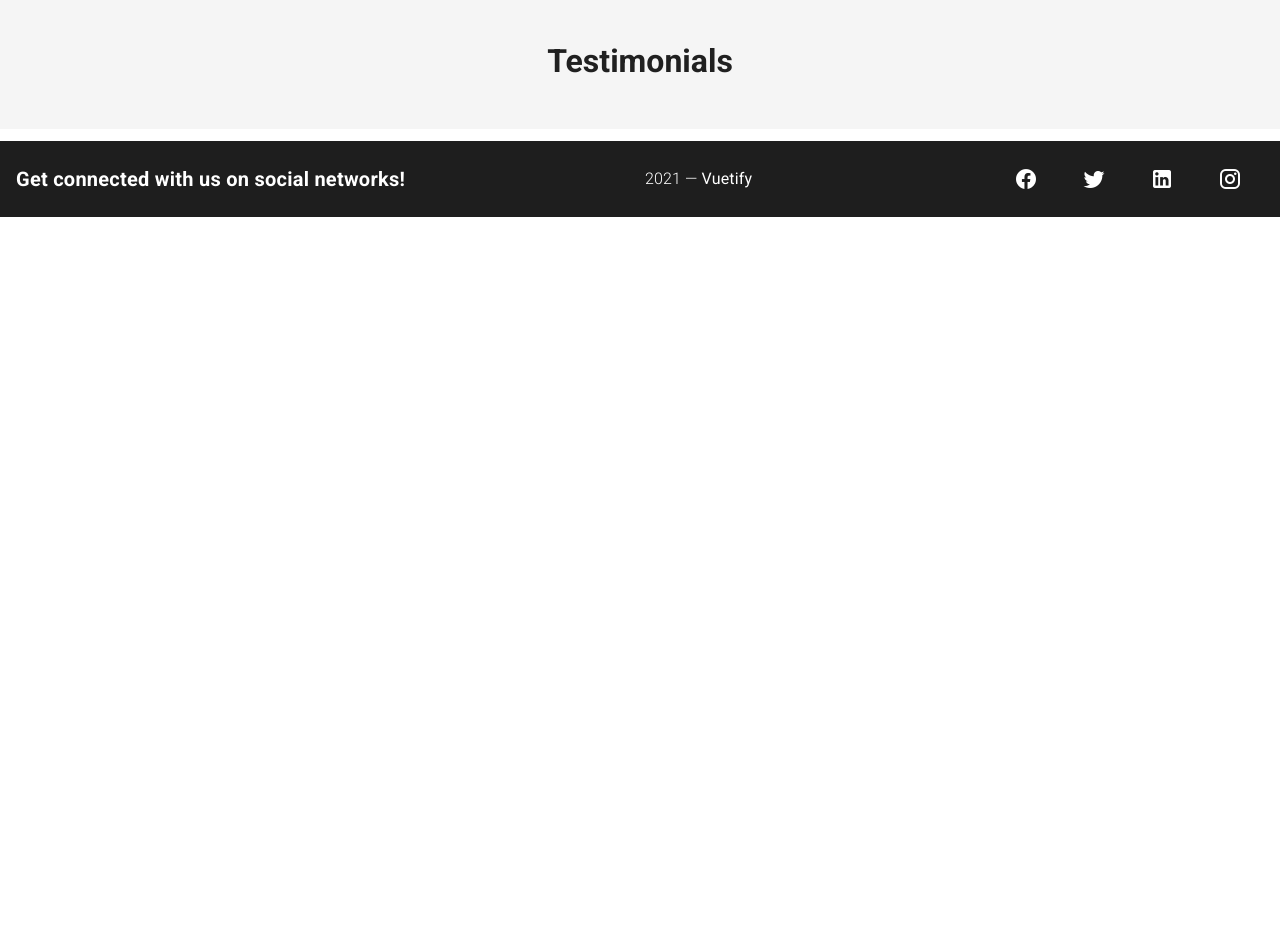
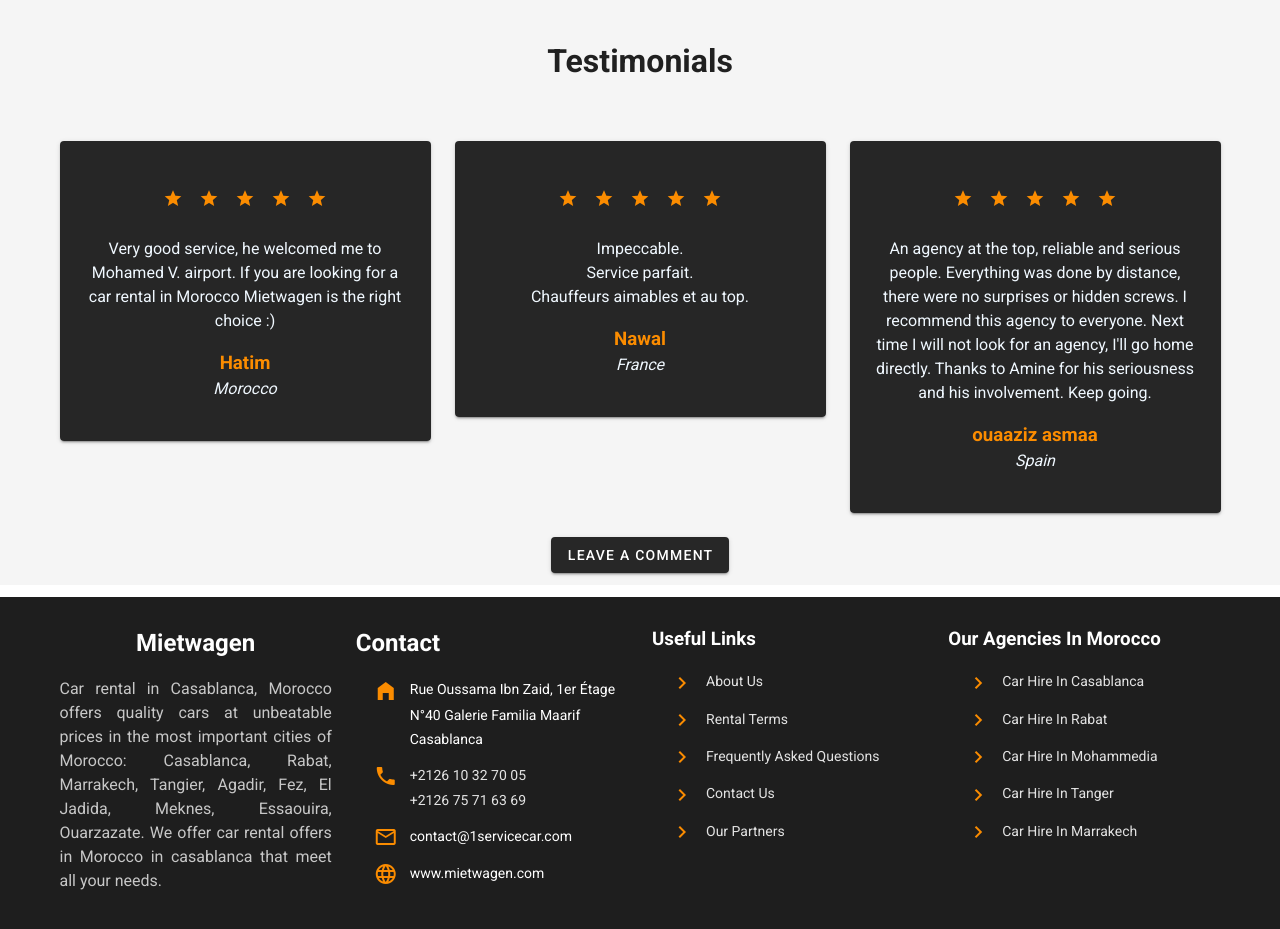
Before and after one commit to itsmaarouf/autoleihen, a Vue app: page / in a window 1280 px wide. Shown: the part 4160-5089 px from the top of the page. Before the commit the page ends 4377 px from the top, so only its background shows below. Built offline with nearby package versions, Linux system fonts and the light colour scheme.

Commit message:
Home static complete

```diff
--- a/src/components/MyFooter.vue
+++ b/src/components/MyFooter.vue
@@ -1,31 +1,135 @@
 <template>
   <v-footer dark padless>
     <v-card class="flex footers" flat tile>
-      <v-card-title>
-        <strong class="subheading"
-          >Get connected with us on social networks!</strong
-        >
+      <v-container>
+        <v-row>
+          <v-col cols="12"
+                 lg="3"
+                 md="6"
+                 sm="12"
+          >
+            <h2 class="my-4 text-center">Mietwagen</h2>
+            <p class="text-justify descrip">Car rental in Casablanca, Morocco offers quality cars at unbeatable prices
+              in the most important cities of Morocco: Casablanca, Rabat, Marrakech, Tangier, Agadir, Fez, El Jadida,
+              Meknes, Essaouira, Ouarzazate. We offer car rental offers in Morocco in casablanca that meet all your
+              needs.</p>
+          </v-col>
+          <v-col cols="12"
+                 lg="3"
+                 md="6"
+                 sm="12"
+          >
+            <h2 class="my-4">Contact</h2>
+           <ul class="contact-info">
+             <li>
+               <v-icon
+                   class="ml-n9 mr-3"
+                 color="#FB8C00"
+             >mdi-home-variant</v-icon>
+               <span >Rue Oussama Ibn Zaid, 1er Étage N°40 Galerie Familia Maarif Casablanca</span></li>
+             <li>
+               <v-icon
+                   class="ml-n9 mr-3"
+                 color="#FB8C00"
+             >mdi-phone</v-icon>
+               <span ><a href="tel:+212610327005">+2126 10 32 70 05</a> <br>
+                <a href="tel:+212675716369">+2126 75 71 63 69</a></span></li>
+             <li>
+               <v-icon
+                   class="ml-n9 mr-3"
+                 color="#FB8C00"
+             >mdi-email-outline</v-icon>
+               <span >contact@1servicecar.com</span></li>
+             <li>
+               <v-icon
+                   class="ml-n9 mr-3"
+                 color="#FB8C00"
+             >mdi-web</v-icon>
+               <span >www.mietwagen.com</span></li>
+           </ul>
+          </v-col>
+          <v-col cols="12"
+                 lg="3"
+                 md="6"
+                 sm="12"
+          >
+            <h3 class="my-4">Useful Links</h3>
+            <ul class="contact-info">
+              <li>
+                <v-icon
+                    class="ml-n9 mr-3"
+                    color="#FB8C00"
+                >mdi-chevron-right</v-icon>
+                <router-link to="/about">About Us</router-link></li>
+              <li>
+                <v-icon
+                    class="ml-n9 mr-3"
+                    color="#FB8C00"
+                >mdi-chevron-right</v-icon>
+                <router-link to="/rental-conditions">Rental Terms</router-link></li>
+              <li>
+                <v-icon
+                    class="ml-n9 mr-3"
+                    color="#FB8C00"
+                >mdi-chevron-right</v-icon>
+                <router-link to="/frequently-asked-questions">Frequently Asked Questions</router-link></li>
+              <li>
+                <v-icon
+                    class="ml-n9 mr-3"
+                    color="#FB8C00"
+                >mdi-chevron-right</v-icon>
+                <router-link to="/contact">Contact Us</router-link></li>
+              <li>
+                <v-icon
+                    class="ml-n9 mr-3"
+                    color="#FB8C00"
+                >mdi-chevron-right</v-icon>
+                <router-link to="/partners">Our Partners</router-link></li>
 
-        <v-spacer></v-spacer>
-        <span
-          class="
-            py-2
-            white--text
-            font-weight-light
-            text-subtitle-1 text-center
-            d-inline
-          "
-        >
-          {{ new Date().getFullYear() }} — <strong>Vuetify</strong>
-        </span>
-        <v-spacer></v-spacer>
+            </ul>
+          </v-col>
+          <v-col cols="12"
+                 lg="3"
+                 md="6"
+                 sm="12"
+          >
+            <h3 class="my-4">Our Agencies In Morocco</h3>
+            <ul class="contact-info">
+              <li>
+                <v-icon
+                    class="ml-n9 mr-3"
+                    color="#FB8C00"
+                >mdi-chevron-right</v-icon>
+                <router-link to="/car-rental-agency-in-casablanca">Car Hire In Casablanca</router-link></li>
+              <li>
+                <v-icon
+                    class="ml-n9 mr-3"
+                    color="#FB8C00"
+                >mdi-chevron-right</v-icon>
+                <router-link to="/car-rental-agency-in-rabat">Car Hire In Rabat</router-link></li>
+              <li>
+                <v-icon
+                    class="ml-n9 mr-3"
+                    color="#FB8C00"
+                >mdi-chevron-right</v-icon>
+                <router-link to="/car-rental-agency-in-mohammedia">Car Hire In Mohammedia</router-link></li>
+              <li>
+                <v-icon
+                    class="ml-n9 mr-3"
+                    color="#FB8C00"
+                >mdi-chevron-right</v-icon>
+                <router-link to="/car-rental-agency-in-tanger">Car Hire In Tanger</router-link></li>
+              <li>
+                <v-icon
+                    class="ml-n9 mr-3"
+                    color="#FB8C00"
+                >mdi-chevron-right</v-icon>
+                <router-link to="/car-rental-agency-in-marrakech">Car Hire In Marrakech</router-link></li>
 
-        <v-btn v-for="icon in icons" :key="icon" class="mx-4" dark icon>
-          <v-icon size="24px">
-            {{ icon }}
-          </v-icon>
-        </v-btn>
-      </v-card-title>
+            </ul>
+          </v-col>
+        </v-row>
+      </v-container>
     </v-card>
   </v-footer>
 </template>
@@ -42,4 +146,28 @@ export default {
 <style lang="stylus" scoped>
 .ftr
   background-color #868686 !important
+
+.descrip
+  color #c7c7c7
+  font-size medium
+a
+  text-decoration none
+  cursor pointer
+  color #ffffff
+.contact
+  margin 0 2px
+  padding 0 2px
+.contact-info
+  position relative
+  margin-bottom 50px
+  list-style none
+  li
+    position: relative
+    line-height: 24px
+    font-size: 14px
+    padding-left: 30px
+    margin-bottom: 12px
+    a
+      color: #e3e3e3
+
 </style>
--- a/src/components/Testimonial.vue
+++ b/src/components/Testimonial.vue
@@ -4,6 +4,79 @@
       <v-row>
         <v-col>
           <h1 class="my-8 text-center">Testimonials</h1>
+        </v-col>
+      </v-row>
+      <v-row>
+        <v-col cols="12"
+               lg="4"
+               md="6"
+        >
+          <v-card class="ma-auto">
+            <div class="text-center testimo px-5 pt-5 pb-10">
+            <v-rating
+                class="my-5"
+                color="warning"
+                empty-icon="$mdiStarOutline"
+                 hover
+                length="5"
+                readonly
+                size="20"
+                value="10"
+            ></v-rating>
+              <p>Very good service, he welcomed me to Mohamed V. airport. If you are looking for a car rental in Morocco Mietwagen is the right choice :)</p>
+              <h3 class="personName mt-4">Hatim</h3>
+              <i>Morocco</i>
+            </div>
+          </v-card>
+        </v-col>
+        <v-col cols="12"
+               lg="4"
+               md="6"
+        >
+          <v-card class="ma-auto">
+            <div class="text-center testimo px-5 pt-5 pb-10">
+            <v-rating
+                class="my-5"
+                color="warning"
+                empty-icon="$mdiStarOutline"
+                 hover
+                length="5"
+                readonly
+                size="20"
+                value="10"
+            ></v-rating>
+              <p> Impeccable.<br>Service parfait.<br>Chauffeurs aimables et au top. </p>
+              <h3 class="personName mt-4">Nawal</h3>
+              <i>France</i>
+            </div>
+          </v-card>
+        </v-col>
+        <v-col cols="12"
+               lg="4"
+               md="6"
+        >
+          <v-card class="ma-auto">
+            <div class="text-center testimo px-5 pt-5 pb-10">
+            <v-rating
+                class="my-5"
+                color="warning"
+                empty-icon="$mdiStarOutline"
+                 hover
+                length="5"
+                readonly
+                size="20"
+                value="10"
+            ></v-rating>
+              <p>An agency at the top, reliable and serious people. Everything was done by distance, there were no surprises or hidden screws. I recommend this agency to everyone. Next time I will not look for an agency, I'll go home directly. Thanks to Amine for his seriousness and his involvement. Keep going.</p>
+              <h3 class="personName mt-4">ouaaziz asmaa</h3>
+              <i>Spain</i>
+            </div>
+          </v-card>
+        </v-col>
+      </v-row>
+      <v-row>
+        <v-col>
+          <v-btn dark class="ma-auto d-flex ">LEAVE A COMMENT</v-btn>
         </v-col>
       </v-row>
     </v-container>
@@ -19,5 +92,9 @@ export default {
 <style lang="stylus" scoped>
 .grayDiv
   background-color #F5F5F5
-
+.personName
+  color #FB8C00
+.testimo
+  background-color #262626
+  color aliceblue
 </style>
--- a/src/views/Testimonials.vue
+++ b/src/views/Testimonials.vue
@@ -1,12 +1,14 @@
 <template>
   <v-container fluid>
-    <el-empty description="Testimonials page is empty"></el-empty>
+    <testimonial></testimonial>
   </v-container>
 </template>
 
 <script>
+import Testimonial from "@/components/Testimonial";
 export default {
   name: "Testimonials",
+  components: {Testimonial},
 };
 </script>
 
```
